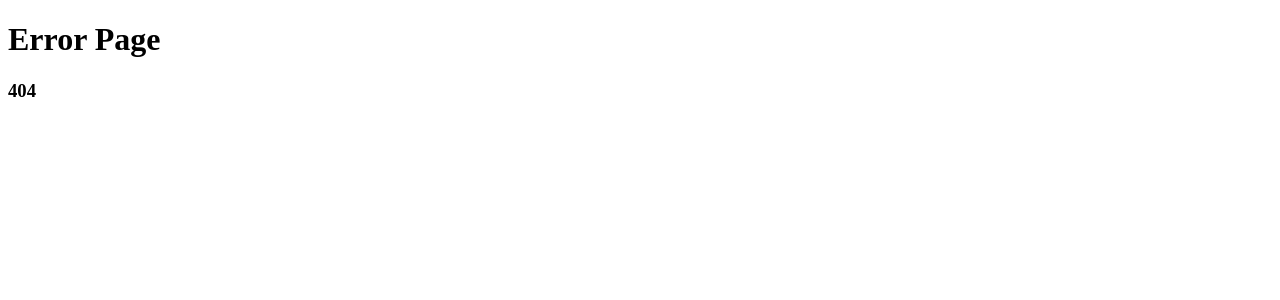
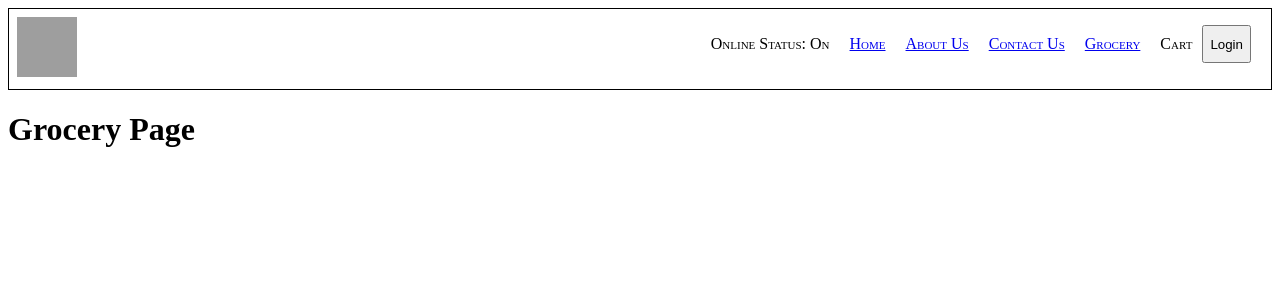
Before and after one commit to lintonp/Namaste-React-Food-Ordering-App, a React (Create React App) app: page /grocery in a window 1280 px wide. Before the commit this address had no page. Shown: the top 300 px of the page. Built offline with nearby package versions, Linux system fonts and the light colour scheme; grey boxes are pictures that could not be loaded.

Commit message:
Added LazyLoading and onlineStatus from Ep9

```diff
--- a/src/Components/Body.js
+++ b/src/Components/Body.js
@@ -3,6 +3,7 @@ import {resListData} from "../Utils/mockData"
 import {SWIGGY_API_URL} from "../Utils/constants"
 import { useState, useEffect } from "react";
 import { Link } from "react-router-dom";
+import useOnlineStatus from "../Utils/useOnlineStatus";
 
 const Body = () => {
     const [listOfRestuarant, setListOfRestuarant] = useState([]);
@@ -10,6 +11,8 @@ const Body = () => {
 
     const [filterButton, setFilterButton] = useState(true);
     const [searchText, setSearchText] = useState("");
+
+    const onlineStatus = useOnlineStatus();
 
     let rawDataJson;
 
@@ -68,6 +71,10 @@ const Body = () => {
       setFilteredListOfRestuarant(newList)
     }
 
+    if(onlineStatus===false){
+      return <h1>Sorry, You are Offline.</h1>
+    }
+
     if(filteredListOfRestuarant.length === 0){
       return <h1>Loading</h1>
     }
--- /dev/null
+++ b/src/Components/Grocery.js
@@ -0,0 +1,5 @@
+const Grocery = () => {
+ return <h1>Grocery Page</h1>
+}
+
+export default Grocery;
--- a/src/Components/Header.js
+++ b/src/Components/Header.js
@@ -1,11 +1,11 @@
 import { useState } from "react";
 import { Logo_URL } from "../Utils/constants";
-
+import useOnlineStatus from "../Utils/useOnlineStatus";
 import { Link } from "react-router-dom";
 
 const Header = () => {
   const [loginbtn, setLoginbtn] = useState("Login");
-
+  const onlineStatus = useOnlineStatus();
   console.log("Header Rendered");
 
     return (
@@ -15,9 +15,11 @@ const Header = () => {
         </div>
         <div className='navbar'>
           <ul>
+            <li>Online Status: {onlineStatus?"On":"Off"}</li>
             <li><Link to="/">Home</Link></li>
             <li><Link to="/about">About Us</Link></li>
             <li><Link to="/contact">Contact Us</Link></li>
+            <li><Link to="/grocery">Grocery</Link></li>
             <li>Cart</li>
             <button onClick={()=>{
               loginbtn === "Login" ?
--- /dev/null
+++ b/src/Utils/useOnlineStatus.js
@@ -0,0 +1,19 @@
+import { useEffect, useState } from "react";
+
+const useOnlineStatus = () => {
+    const [onlineStatus, setonlineStatus] = useState(true);
+
+    window.addEventListener("offline", (event) => {
+        setonlineStatus(false);
+    });
+    window.addEventListener("online", (event) => {
+        setonlineStatus(true);
+    });
+
+    // useEffect(()=>{
+    // },[])
+
+    return onlineStatus;
+}
+
+export default useOnlineStatus;
--- a/src/index.js
+++ b/src/index.js
@@ -1,4 +1,4 @@
-import React from 'react';
+import React, { lazy, Suspense } from 'react';
 import ReactDOM from 'react-dom/client';
 import './index.css';
 
@@ -6,10 +6,13 @@ import { createBrowserRouter, Outlet, RouterProvider } from 'react-router-dom';
 
 import Header from './Components/Header';
 import Body from './Components/Body';
-import About from './Components/About'
+// import About from './Components/About'
 import Contact from './Components/Contact'
 import Error from './Components/Error'
 import RestaurantMenu from './Components/RestaurantMenu'
+
+const About = lazy(() => import('./Components/About'));
+const Grocery = lazy(()=> import('./Components/Grocery'))
 
 const AppLayout = () => {
   return (
@@ -31,11 +34,15 @@ const CBR = createBrowserRouter([
       },
       {
         path: '/about',
-        element: <About />
+        element: <Suspense fallback={<h1>Loading...</h1>}><About /></Suspense>
       },
       {
         path: '/contact',
         element: <Contact />
+      },
+      {
+        path: '/grocery',
+        element: <Suspense fallback={<h1>Loading...</h1>}><Grocery /></Suspense>
       },
       {
         path: '/restaurant/:resID',
```
